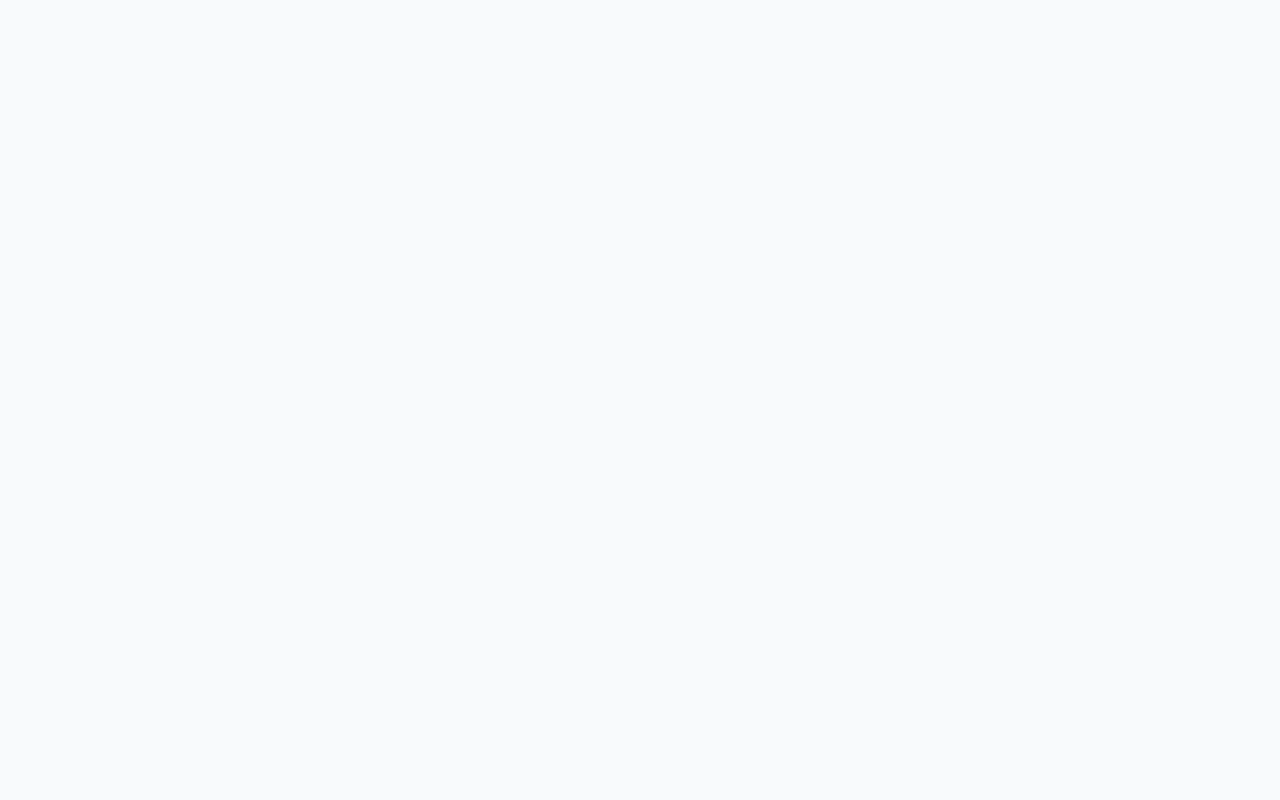
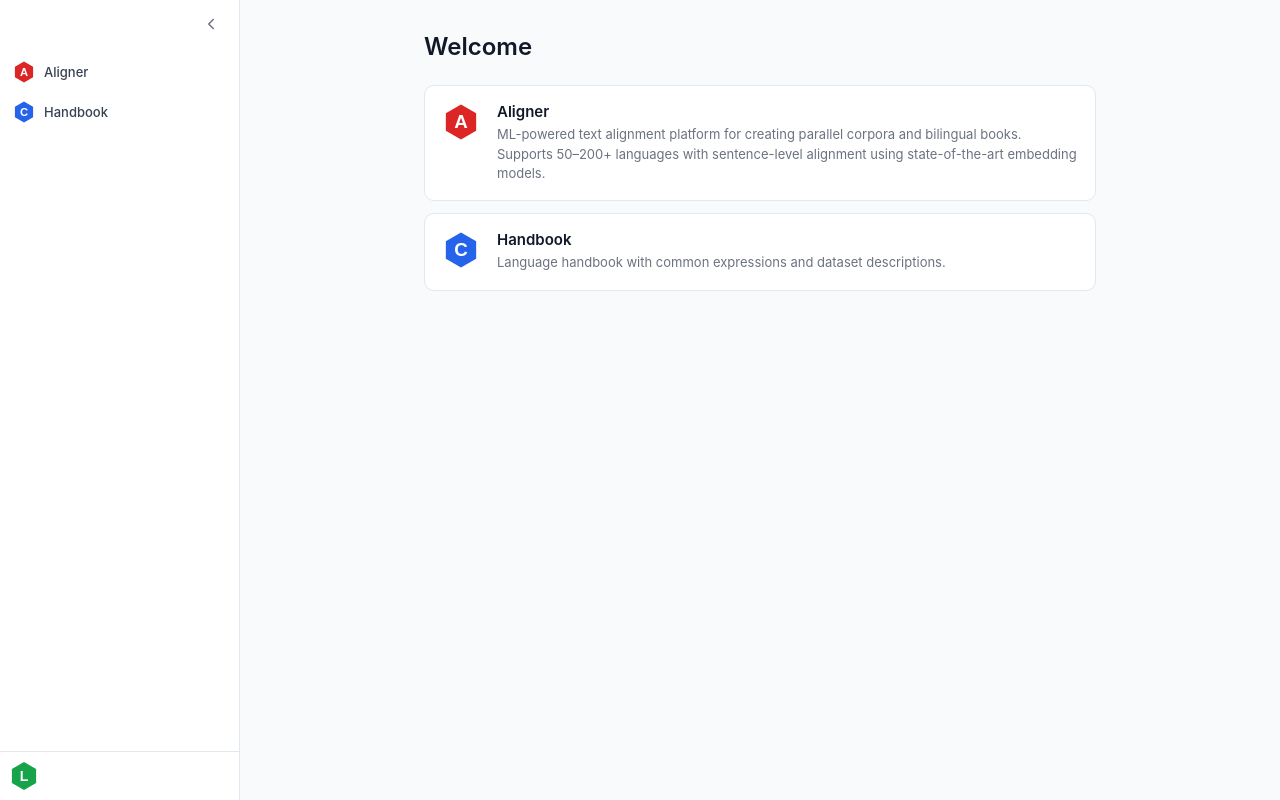
Before and after one commit to averkij/lingtrain, a Vue app in the folder fe/: page /apps in a window 1280 px wide. Before the commit this address had no page. Built offline with nearby package versions, Linux system fonts and the light colour scheme.

Commit message:
Add Apps.vue and Handbook.vue.

```diff
--- a/fe/src/i18n/index.ts
+++ b/fe/src/i18n/index.ts
@@ -22,7 +22,9 @@ const messages = {
     },
     sidebar: {
       collapse: 'Collapse',
+      apps: 'Apps',
       aligner: 'Aligner',
+      handbook: 'Handbook',
       settings: 'Settings',
       help: 'Help',
       logOut: 'Log out',
@@ -127,6 +129,13 @@ const messages = {
       emailVerified: 'Email verified! You can now sign in.',
       resendFailed: 'Failed to resend verification code',
     },
+    apps: {
+      welcome: 'Welcome',
+      alignerTitle: 'Aligner',
+      alignerDesc: 'ML-powered text alignment platform for creating parallel corpora and bilingual books. Supports 50–200+ languages with sentence-level alignment using state-of-the-art embedding models.',
+      handbookTitle: 'Handbook',
+      handbookDesc: 'Language handbook with common expressions and dataset descriptions.',
+    },
     admin: {
       title: 'Admin Panel',
       usersTable: 'Users',
@@ -151,7 +160,9 @@ const messages = {
     },
     sidebar: {
       collapse: 'Свернуть',
+      apps: 'Приложения',
       aligner: 'Выравниватель',
+      handbook: 'Справочник',
       settings: 'Настройки',
       help: 'Помощь',
       logOut: 'Выйти',
@@ -256,6 +267,13 @@ const messages = {
       emailVerified: 'Email подтверждён! Теперь вы можете войти.',
       resendFailed: 'Не удалось отправить код повторно',
     },
+    apps: {
+      welcome: 'Добро пожаловать',
+      alignerTitle: 'Выравниватель',
+      alignerDesc: 'Платформа выравнивания текстов на основе ML для создания параллельных корпусов и двуязычных книг. Поддержка 50–200+ языков с выравниванием на уровне предложений.',
+      handbookTitle: 'Справочник',
+      handbookDesc: 'Здесь будет языковой справочник с частыми выражениями и описаниями датасетов.',
+    },
     admin: {
       title: 'Панель администратора',
       usersTable: 'Пользователи',
--- /dev/null
+++ b/fe/src/pages/Apps.vue
@@ -0,0 +1,96 @@
+<script setup lang="ts">
+import { useI18n } from 'vue-i18n'
+import { useRouter } from 'vue-router'
+
+const { t } = useI18n()
+const router = useRouter()
+</script>
+
+<template>
+  <div class="apps-page">
+    <h1 class="apps-title">{{ t('apps.welcome') }}</h1>
+
+    <div class="apps-grid">
+      <div class="app-card" @click="router.push({ name: 'aligner-documents' })">
+        <div class="app-card__icon">
+          <svg width="40" height="40" viewBox="0 0 32 32" fill="none" xmlns="http://www.w3.org/2000/svg">
+            <path d="M16 2L28.124 9V23L16 30L3.876 23V9L16 2Z" fill="#dc2626" />
+            <text x="16" y="21" text-anchor="middle" fill="white" font-size="15" font-weight="600" font-family="sans-serif">A</text>
+          </svg>
+        </div>
+        <div class="app-card__body">
+          <h2 class="app-card__title">{{ t('apps.alignerTitle') }}</h2>
+          <p class="app-card__desc">{{ t('apps.alignerDesc') }}</p>
+        </div>
+      </div>
+
+      <div class="app-card" @click="router.push({ name: 'handbook' })">
+        <div class="app-card__icon">
+          <svg width="40" height="40" viewBox="0 0 32 32" fill="none" xmlns="http://www.w3.org/2000/svg">
+            <path d="M16 2L28.124 9V23L16 30L3.876 23V9L16 2Z" fill="#2563eb" />
+            <text x="16" y="21" text-anchor="middle" fill="white" font-size="15" font-weight="600" font-family="sans-serif">C</text>
+          </svg>
+        </div>
+        <div class="app-card__body">
+          <h2 class="app-card__title">{{ t('apps.handbookTitle') }}</h2>
+          <p class="app-card__desc">{{ t('apps.handbookDesc') }}</p>
+        </div>
+      </div>
+    </div>
+  </div>
+</template>
+
+<style scoped>
+.apps-page {
+  max-width: 720px;
+  margin: 0 auto;
+  padding: var(--spacing-2xl) var(--spacing-xl);
+}
+
+.apps-title {
+  font-size: 24px;
+  font-weight: 600;
+  color: var(--color-text-strong);
+  margin-bottom: var(--spacing-xl);
+}
+
+.apps-grid {
+  display: flex;
+  flex-direction: column;
+  gap: var(--spacing-md);
+}
+
+.app-card {
+  display: flex;
+  align-items: flex-start;
+  gap: var(--spacing-lg);
+  padding: var(--spacing-lg);
+  border: 1px solid var(--color-border);
+  border-radius: var(--radius-lg);
+  background: var(--color-bg-surface);
+  cursor: pointer;
+  transition: box-shadow var(--transition-fast), border-color var(--transition-fast);
+}
+
+.app-card:hover {
+  border-color: var(--color-primary);
+  box-shadow: var(--shadow-xs);
+}
+
+.app-card__icon {
+  flex-shrink: 0;
+}
+
+.app-card__title {
+  font-size: 15px;
+  font-weight: 600;
+  color: var(--color-text-strong);
+  margin-bottom: var(--spacing-xs);
+}
+
+.app-card__desc {
+  font-size: 13px;
+  color: var(--color-text-muted);
+  line-height: 1.5;
+}
+</style>
--- /dev/null
+++ b/fe/src/pages/Handbook.vue
@@ -0,0 +1,25 @@
+<script setup lang="ts">
+import { useI18n } from 'vue-i18n'
+
+const { t } = useI18n()
+</script>
+
+<template>
+  <div class="handbook-page">
+    <h1 class="handbook-title">{{ t('apps.handbookTitle') }}</h1>
+  </div>
+</template>
+
+<style scoped>
+.handbook-page {
+  max-width: 720px;
+  margin: 0 auto;
+  padding: var(--spacing-2xl) var(--spacing-xl);
+}
+
+.handbook-title {
+  font-size: 24px;
+  font-weight: 600;
+  color: var(--color-text-strong);
+}
+</style>
--- a/fe/src/pages/Main.vue
+++ b/fe/src/pages/Main.vue
@@ -12,6 +12,7 @@ const appStore = useAppStore()
 const authStore = useAuthStore()
 
 const alignerActive = computed(() => route.path.startsWith('/aligner'))
+const handbookActive = computed(() => route.path.startsWith('/handbook'))
 
 const menuOpen = ref(false)
 const menuPosition = ref({ left: '0px', bottom: '0px' })
@@ -78,6 +79,17 @@ function handleLogout() {
             <text x="16" y="21" text-anchor="middle" fill="white" font-size="15" font-weight="600" font-family="sans-serif">A</text>
           </svg>
           <span class="nav-label">{{ t('sidebar.aligner') }}</span>
+        </RouterLink>
+        <RouterLink
+          :to="{ name: 'handbook' }"
+          class="nav-item"
+          :class="{ 'nav-item--active': handbookActive }"
+        >
+          <svg class="nav-icon" width="24" height="24" viewBox="0 0 32 32" fill="none" xmlns="http://www.w3.org/2000/svg">
+            <path d="M16 2L28.124 9V23L16 30L3.876 23V9L16 2Z" fill="#2563eb" />
+            <text x="16" y="21" text-anchor="middle" fill="white" font-size="15" font-weight="600" font-family="sans-serif">C</text>
+          </svg>
+          <span class="nav-label">{{ t('sidebar.handbook') }}</span>
         </RouterLink>
       </nav>
 
@@ -238,6 +250,7 @@ function handleLogout() {
   cursor: pointer;
   transition: background-color var(--transition-fast);
   overflow: hidden;
+  margin-bottom: 8px;
 }
 
 .nav-item:hover {
--- a/fe/src/router/index.ts
+++ b/fe/src/router/index.ts
@@ -12,7 +12,18 @@ const router = createRouter({
     {
       path: '/',
       component: () => import('@/pages/Main.vue'),
+      redirect: { name: 'apps' },
       children: [
+        {
+          path: 'apps',
+          name: 'apps',
+          component: () => import('@/pages/Apps.vue'),
+        },
+        {
+          path: 'handbook',
+          name: 'handbook',
+          component: () => import('@/pages/Handbook.vue'),
+        },
         {
           path: 'aligner',
           component: () => import('@/pages/Aligner.vue'),
@@ -62,7 +73,7 @@ router.beforeEach(async (to) => {
   }
 
   if (to.name === 'landing' && authStore.isAuthenticated) {
-    return { name: 'aligner-documents' }
+    return { name: 'apps' }
   }
 
   if (to.meta.requiresAuth && !authStore.isAuthenticated) {
@@ -70,7 +81,7 @@ router.beforeEach(async (to) => {
   }
 
   if (to.meta.requiresRole && authStore.user?.role !== to.meta.requiresRole) {
-    return { name: 'aligner-documents' }
+    return { name: 'apps' }
   }
 })
 
```
